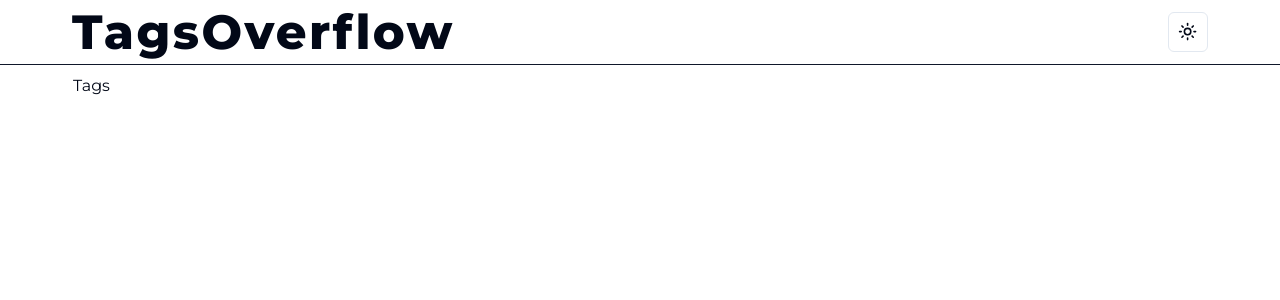
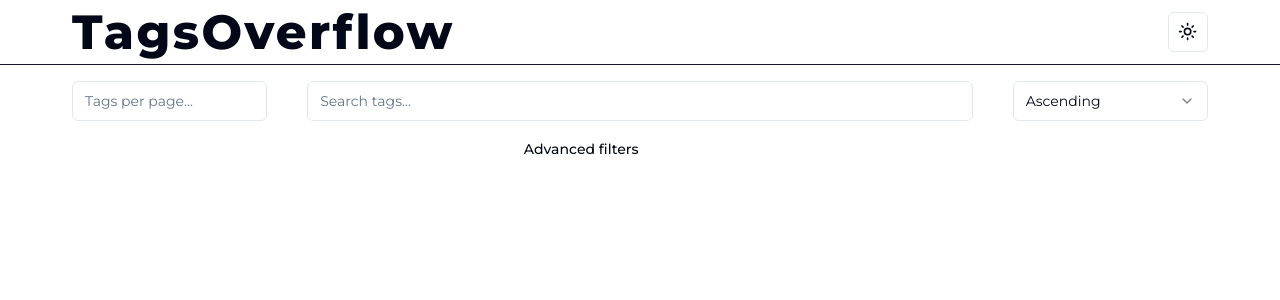
Before and after one commit to QuickerMaths/TagsOverflow, a React (Vite) app: page / in a window 1280 px wide. Shown: the top 300 px of the page. Built offline with nearby package versions, Linux system fonts and the light colour scheme.

Commit message:
Add Form component to Tags page

```diff
--- /dev/null
+++ b/src/components/form/index.tsx
@@ -0,0 +1,154 @@
+import { zodResolver } from "@hookform/resolvers/zod"
+import { UseFormReturn, useForm } from "react-hook-form"
+import { z } from "zod"
+import {
+  Form as FormUI,
+  FormControl,
+  FormDescription,
+  FormField,
+  FormItem,
+  FormLabel,
+  FormMessage,
+} from "@/components/ui/form"
+import { Input } from "@/components/ui/input"
+import {
+  Select,
+  SelectContent,
+  SelectItem,
+  SelectTrigger,
+  SelectValue,
+
+} from "../ui/select"
+import { Button } from "../ui/button"
+import { useEffect } from "react"
+import _ from "lodash"
+
+const formSchema = z.object({
+  search: z.string(),
+  order: z.enum(["asc", "desc"]),
+  tagsPerPage: z
+    .coerce
+    .number()
+    .int()
+    .min(1, {
+      message: "Tags per page must be at least 1",
+    })
+    .max(25, {
+      message: "Tags per page must not be greater than 25",
+    }),
+})
+
+const Form = () => {
+  const form = useForm<z.infer<typeof formSchema>>({
+    resolver: zodResolver(formSchema),
+    defaultValues: {
+      search: "",
+      order: 'asc',
+      tagsPerPage: 25
+    },
+  })
+
+  function onSubmit(values: z.infer<typeof formSchema>) {
+    console.log(values)
+  }
+
+  useEffect(() => {
+    const subscription = form.watch(() => form.handleSubmit(onSubmit)())
+    return () => subscription.unsubscribe();
+}, [form.handleSubmit, form.watch]);
+
+  return (
+    <FormUI {...form}>
+      <form className="grid grid-cols-6 md:grid-cols-10 grid-rows-3 md:grid-rows-2 gap-2 lg:gap-x-10">
+        <div className="col-start-1 md:col-start-3 col-end-7 md:col-end-9 row-start-1 row-end-1">
+          <SearchInput form={form} />
+        </div>
+        <div className="col-start-1 col-end-4 md:col-end-3 row-start-2 md:row-start-1 row-end-2 md:row-end-1">
+          <TagsPerPageInput form={form} />
+        </div>
+        <div className="col-start-4 md:col-start-9 col-end-7 md:col-end-11 row-start-2 md:row-start-1 row-end-3 md:row-end-1">
+          <OrderSelect form={form} />
+        </div>
+        <Button type="button" variant="ghost" className="col-start-3 md:col-start-4 col-end-5 md:col-end-7 row-start-3 md:row-start2 row-end-3 md:row-end-2">
+          Advanced filters
+        </Button>
+      </form>
+    </FormUI>
+  )
+}
+
+interface FormProps {
+  form: UseFormReturn<z.infer<typeof formSchema>>
+}
+
+const SearchInput = ({ form }: FormProps) => {
+  return (
+    <FormField
+      control={form.control}
+      name="search"
+      render={({ field }) => (
+        <FormItem>
+          <FormLabel className="sr-only">Search Tags</FormLabel>
+          <FormControl>
+            <Input placeholder="Search tags..." onChange={_.debounce(field.onChange, 500)} />
+          </FormControl>
+          <FormDescription className="sr-only">
+            This is a input filed for searching tags.
+          </FormDescription>
+          <FormMessage />
+        </FormItem>
+      )}
+    />
+  )
+}
+
+const OrderSelect = ({ form }: FormProps) => {
+  return (
+    <FormField
+      control={form.control}
+      name="order"
+      render={({ field }) => (
+        <FormItem>
+          <FormLabel className="sr-only">Order</FormLabel>
+          <Select onValueChange={field.onChange} defaultValue={field.value}>
+            <FormControl>
+              <SelectTrigger>
+                <SelectValue placeholder="Order by..." />
+              </SelectTrigger>
+            </FormControl>
+            <SelectContent>
+              <SelectItem value="asc">Ascending</SelectItem>
+              <SelectItem value="desc">Descending</SelectItem>
+            </SelectContent>
+          </Select>
+          <FormDescription className="sr-only">
+            Select element used to order the tags.
+          </FormDescription>
+          <FormMessage />
+        </FormItem>
+      )}
+    />
+  )
+}
+
+const TagsPerPageInput = ({ form }: FormProps) => {
+  return (
+    <FormField
+      control={form.control}
+      name="tagsPerPage"
+      render={({ field }) => (
+        <FormItem>
+          <FormLabel className="sr-only">Tags per page</FormLabel>
+          <FormControl>
+            <Input placeholder="Tags per page..." onChange={_.debounce(field.onChange, 500)} />
+          </FormControl>
+          <FormDescription className="sr-only">
+            This is a input filed for amount of tags displayed per page.
+          </FormDescription>
+          <FormMessage />
+        </FormItem>
+      )}
+    />
+  )
+}
+export default Form
--- a/src/pages/tags/index.tsx
+++ b/src/pages/tags/index.tsx
@@ -1,10 +1,11 @@
 import Container from '@/components/container'
+import Form from '@/components/form'
 
 const Tags = () => {
   return (
     <main>
       <Container>
-        <div className='w-full border border-white'>Tags</div>
+        <Form />
       </Container>
     </main>
   )
```
